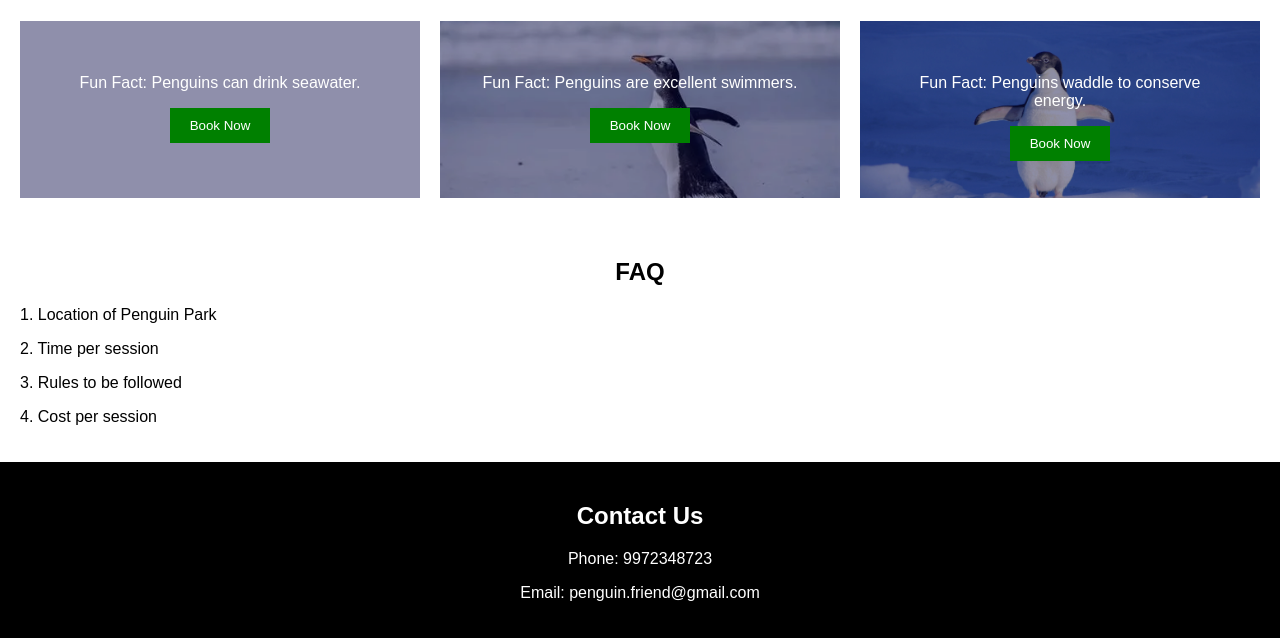
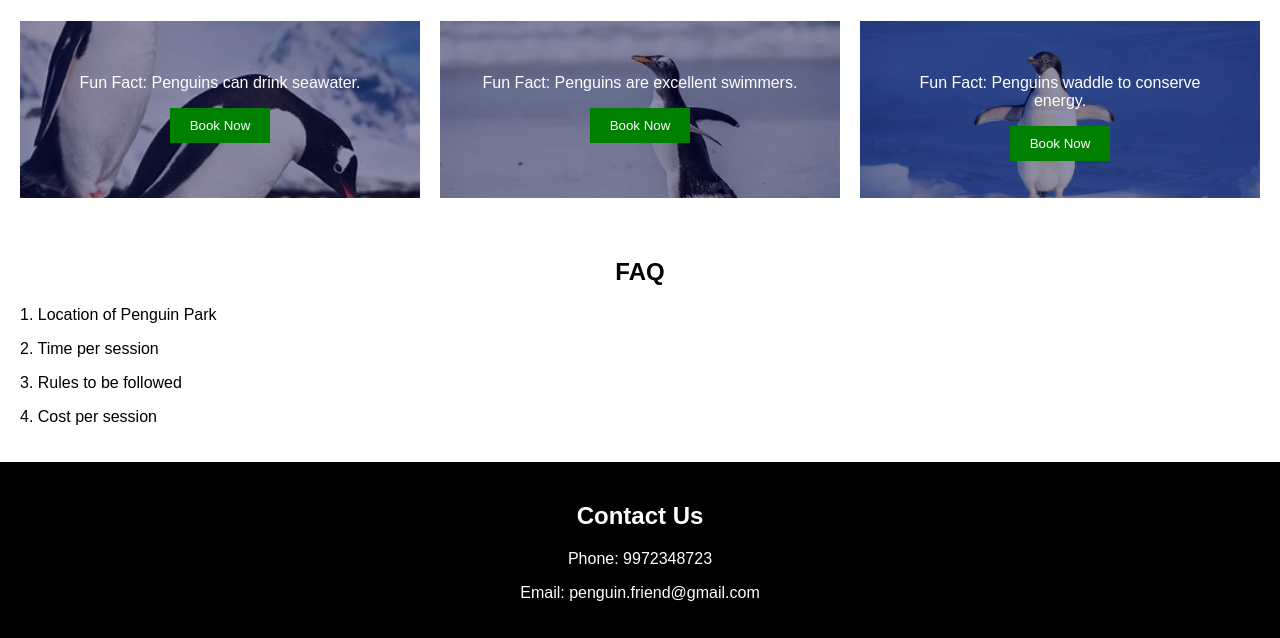
Before and after one commit to vaishnabvi4670/vaishnavi.resume.2, a plain HTML site: page index.html in a window 1280 px wide. Shown: the part 951-1589 px from the top of the page. Drawn offline with Linux system fonts and the light colour scheme; files whose address does not match are found by name.

Commit message:
Update index.html

```diff
--- a/index.html
+++ b/index.html
@@ -190,8 +190,8 @@
             <div class="css-4p48ob"><div><div class="css-1hqhe e150ol5z14"><div id="6774c67dccad3c4710736a50" class="css-g7v0m4 e150ol5z0"><div class="snaptogrid"><div class="swtitleWrapper"><div class="css-oa50yj ej9jzzj0"><div class="css-b95f0i ej9jzzj1"></div><div class="css-fef5n4 ej9jzzj2"></div></div></div><div style="height: 90%; width: 100%;"><div class="sliderbannerWrapper css-1lgv38c e150ol5z2"><div class="6774c67dccad3c4710736a50 css-1ou09eb e150ol5z4" style="transition: transform 0.5s ease;transform: translateX(-0px)"><div class="" style="display: inherit;"><div class="" style="display: inherit;"><div id="6774c67dccad3c4710736a51" class="banner-container css-yvpisj"><div class="css-s0ose1"><div class="image-tag-wrapper"><div class="image-container"><div class="card-view"></div><div class="image-with-logo"><div class="image-wrapper css-1amvifn ean6s9n1" id="685e31df357c395cdc11d21b"> <img src="p1.jpeg" alt="Pay_Day_Sale" loading="eager" srcset="https://images-static.nykaa.com/uploads/e91da0a8-4f3c-411e-ac02-2081716d2c38.jpg?tr=cm-pad_resize,w-1200 1x, https://images-static.nykaa.com/uploads/e91da0a8-4f3c-411e-ac02-2081716d2c38.jpg?tr=cm-pad_resize,w-1800 1.5x"></a></div></div></div><div class=" tag-text-wrapper "></div><div class="outline-wrapper"></div></div></div></div></div></div></div></div></div></div></div></div></div></div>
     <!-- Row 3 -->
     <div class="row-3">
-        <div class="section" style="background-image: url('images of penguin/P1.jpeg');">
-            <div class="section-content">
+        <div class="section" style="background-image: url('p1.jpeg');">
+                         <div class="section-content">
                 <p>Fun Fact: Penguins can drink seawater.</p>
                 <button>Book Now</button>
             </div>
```
